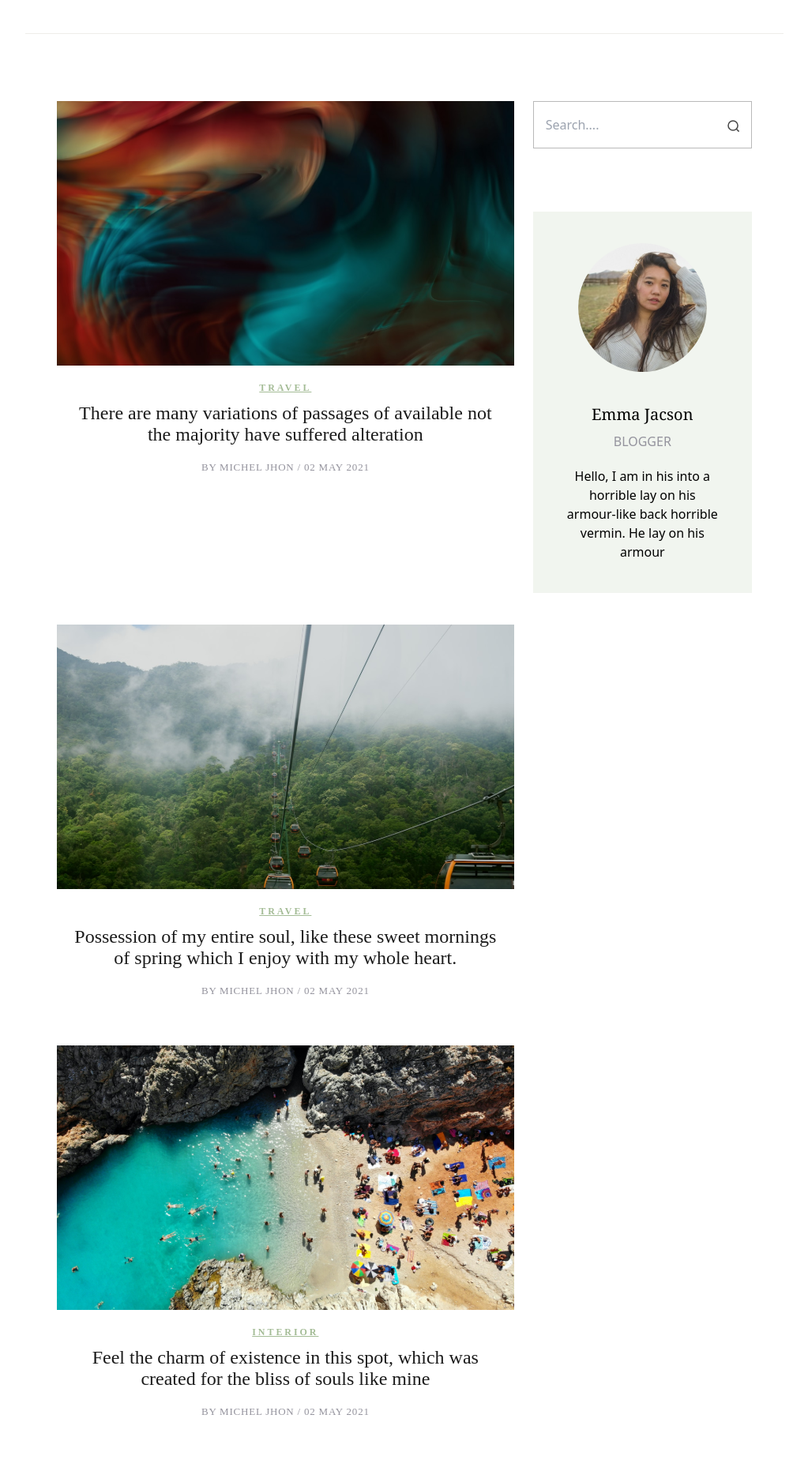
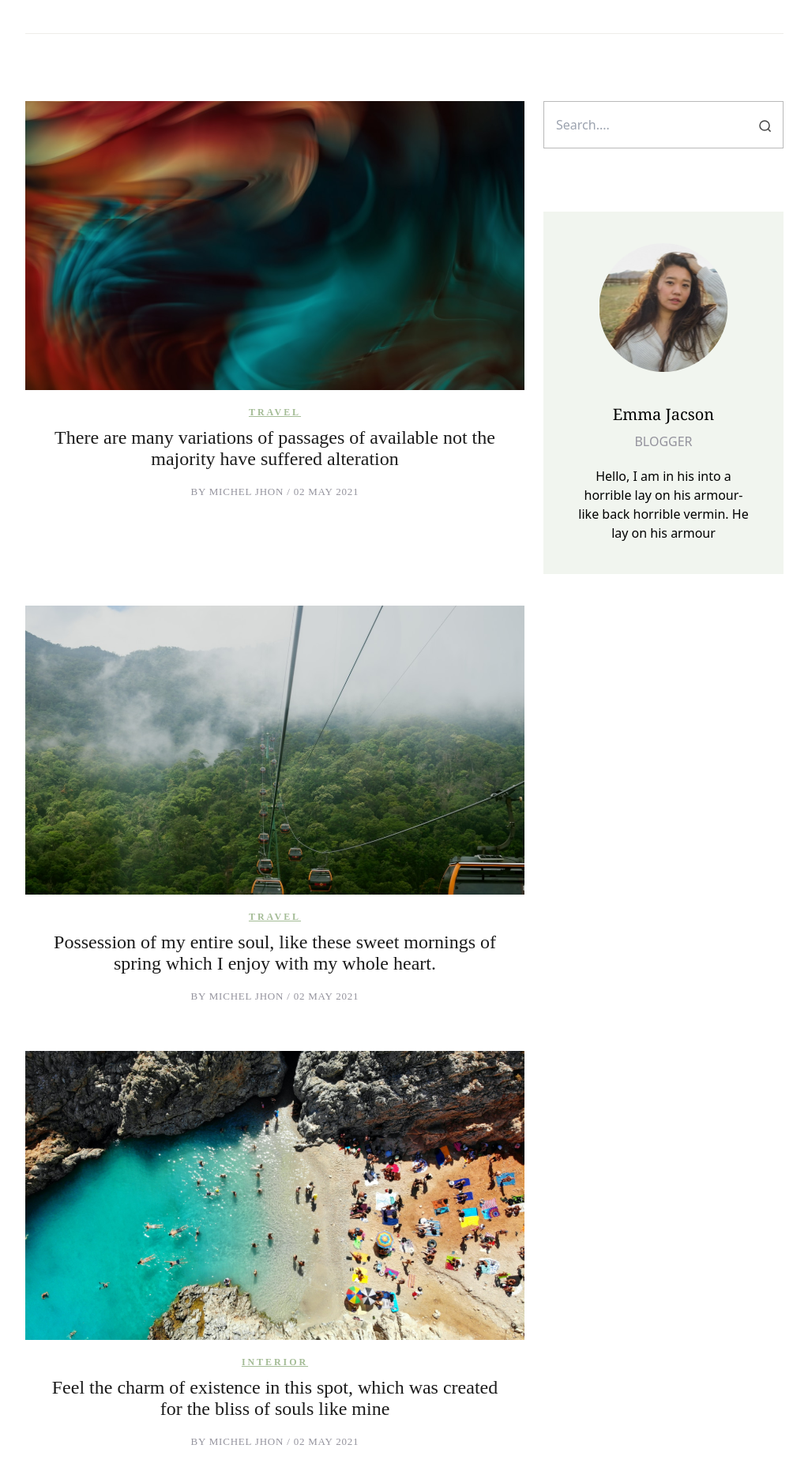
Before and after one commit to rahulkugopi/planetmedia, a React (Create React App) app: page / in a window 1280 px wide. Shown: the part 1560-3423 px from the top of the page at 79% size, without its empty margins (128-1151 px from the left). Built offline with nearby package versions, Linux system fonts and the light colour scheme.

Commit message:
new ui changes

```diff
--- a/src/components/Footer/Footer.js
+++ b/src/components/Footer/Footer.js
@@ -31,7 +31,7 @@ function Footer() {
           </svg>
         </div>
 
-        <div className={`${styles.footerLinks} flex mt-10 pt-7 pb-7 justify-center gap-10`}>
+        <div className={`${styles.footerLinks} flex mt-10 pt-7 pb-7 flex-col lg:flex-row text-center lg:text-start justify-center gap-5 lg:gap-10`}>
           <Link to='/' className='uppercase'>About Me</Link>
           <Link to='/' className='uppercase'>contact Me</Link>
           <Link to='/' className='uppercase'>Advertsing</Link>
--- a/src/components/Home/Home.js
+++ b/src/components/Home/Home.js
@@ -23,7 +23,7 @@ function Home() {
                         <h1 className='uppercase'><span>Popular Stories</span></h1>
                     </div>
 
-                    <div className="grid lg:grid-cols-3 gap-6 pt-10 pb-0">
+                    <div className="grid sm:grid-cols-2 lg:grid-cols-3 gap-6 pt-10 pb-0">
                         <div className={styles.grid}>
                             <div className={`${styles.gridTopImg} flex align-middle justify-center h-h-450`}>
                                 <img src={PopularImgOne} className='object-fill' />
@@ -70,7 +70,7 @@ function Home() {
 
                 <div className={styles.viewSection}>
                     <div className={`${styles.stories} border-none`}>
-                        <div className="grid lg:grid-cols-3 gap-6 pt-0 pl-10 pr-10">
+                        <div className="grid lg:grid-cols-3 gap-6 pt-0 pl-0 pr-0">
                             <div className={`${styles.grid} lg:col-span-2`}>
                                 <div className={`${styles.gridTopImg}`}>
                                     <img src={bannerOne} className='object-fill' />
@@ -100,7 +100,7 @@ function Home() {
                             </div>
                         </div>
 
-                        <div className="grid lg:grid-cols-3 gap-6 pt-10 pl-10 pr-10">
+                        <div className="grid lg:grid-cols-3 gap-6 pt-10 pl-0 pr-0">
                             <div className={`${styles.grid} col-span-2`}>
                                 <div className={`${styles.gridTopImg}`}>
                                     <img src={bannerTwo} className='object-fill' />
@@ -116,7 +116,7 @@ function Home() {
                             </div>
                         </div>
 
-                        <div className="grid lg:grid-cols-3 gap-6 pt-10 pl-10 pr-10">
+                        <div className="grid lg:grid-cols-3 gap-6 pt-10 pl-0 pr-0">
                             <div className={`${styles.grid} col-span-2`}>
                                 <div className={`${styles.gridTopImg}`}>
                                     <img src={bannerThree} className='object-fill' />
```
